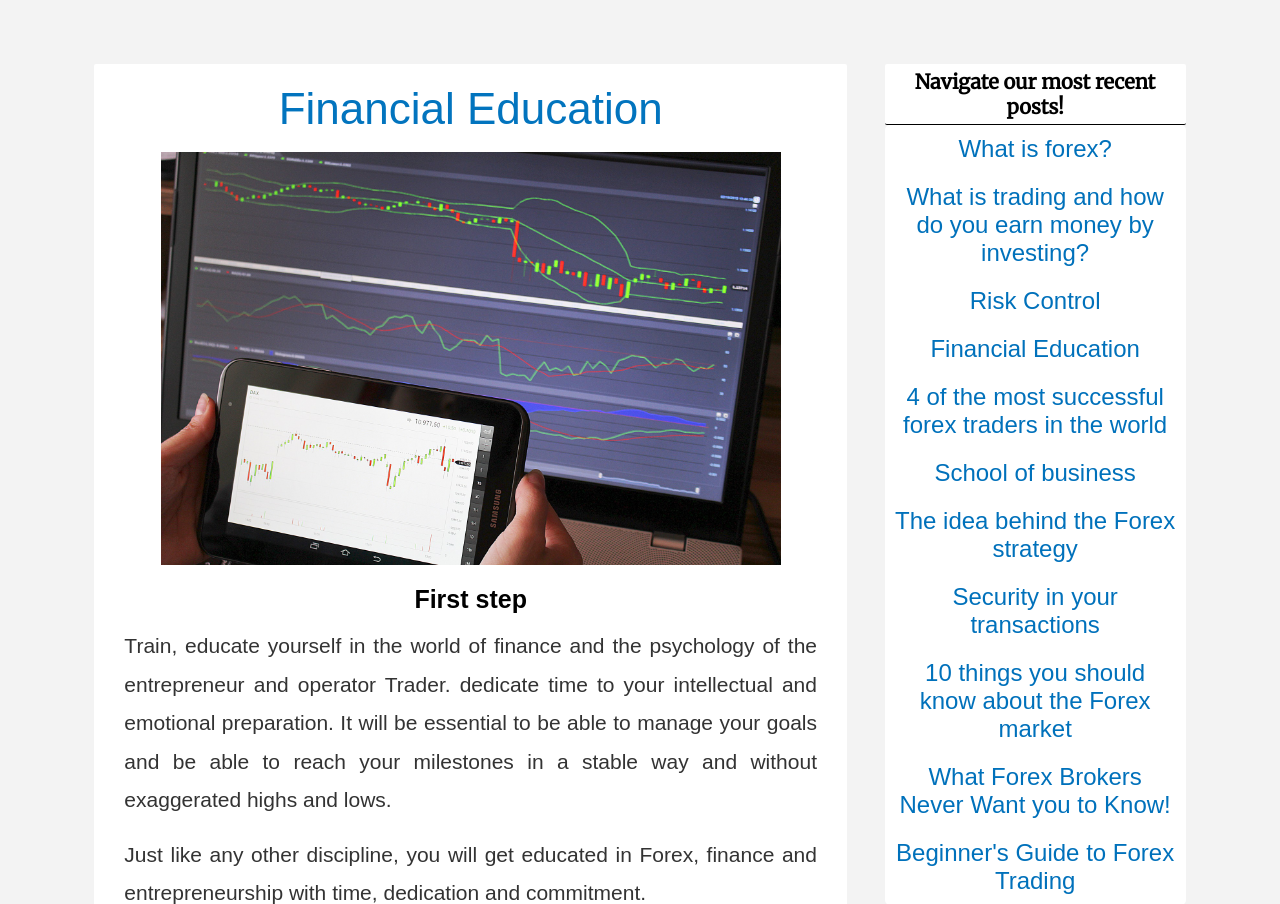
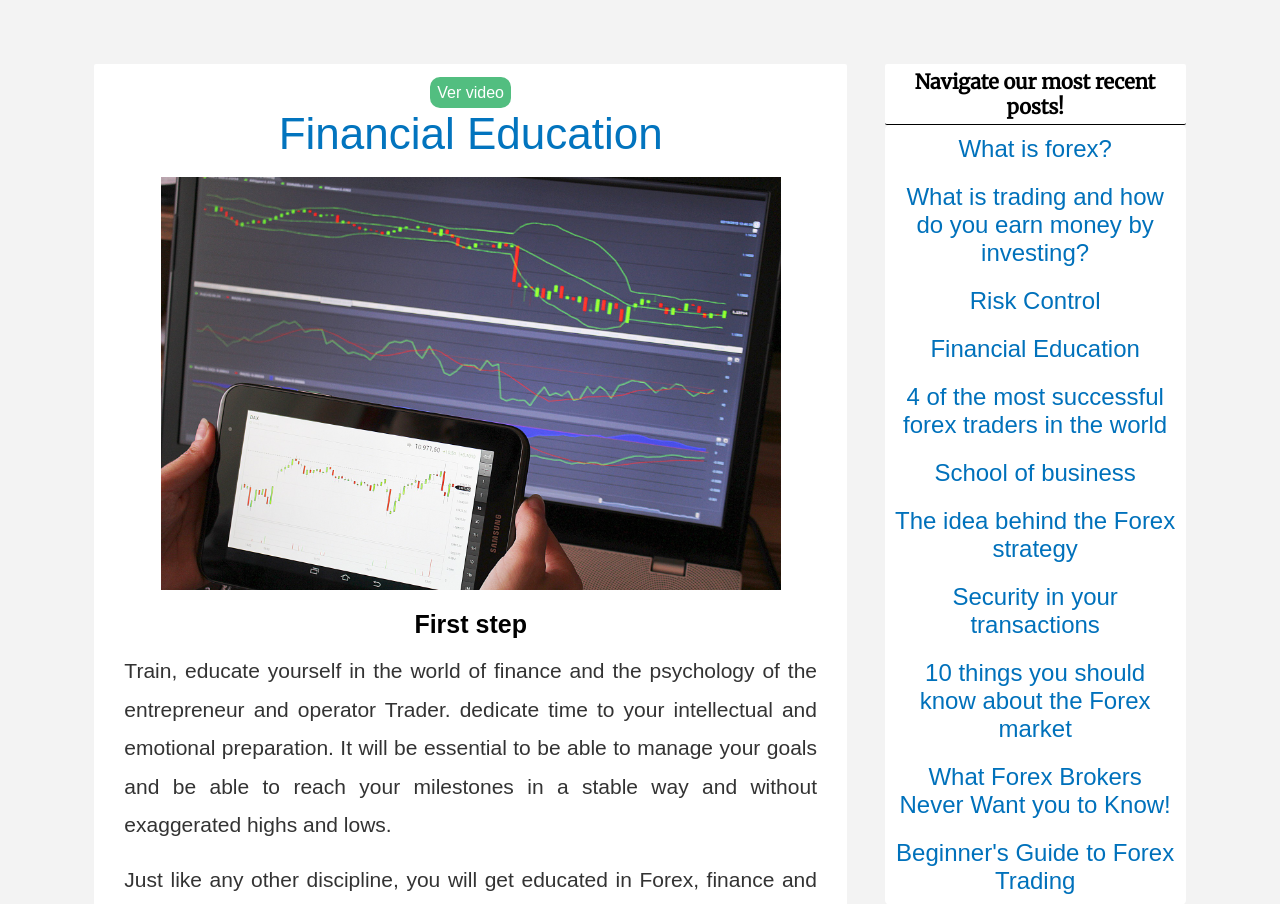
Before and after one commit to thearturord/moneygrow, a PHP site: page /post-4.php in a window 1280 px wide. Shown: the part 237-1141 px from the top of the page. Run offline with PHP 8.4, Linux system fonts and the light colour scheme; some libraries are stand-ins or nearby versions.

Commit message:
Update post-4.php

```diff
--- a/post-4.php
+++ b/post-4.php
@@ -43,6 +43,9 @@
 
         <article class="main">
 
+          <div class="ver-mas-wrap">
+            <a target="_blank" class="ver-mas" href="https://www.lulasmovement.info/">Ver video</a>
+          </div>
 
           <h2 class="h2">Financial Education</h2><br><br>
 
```
